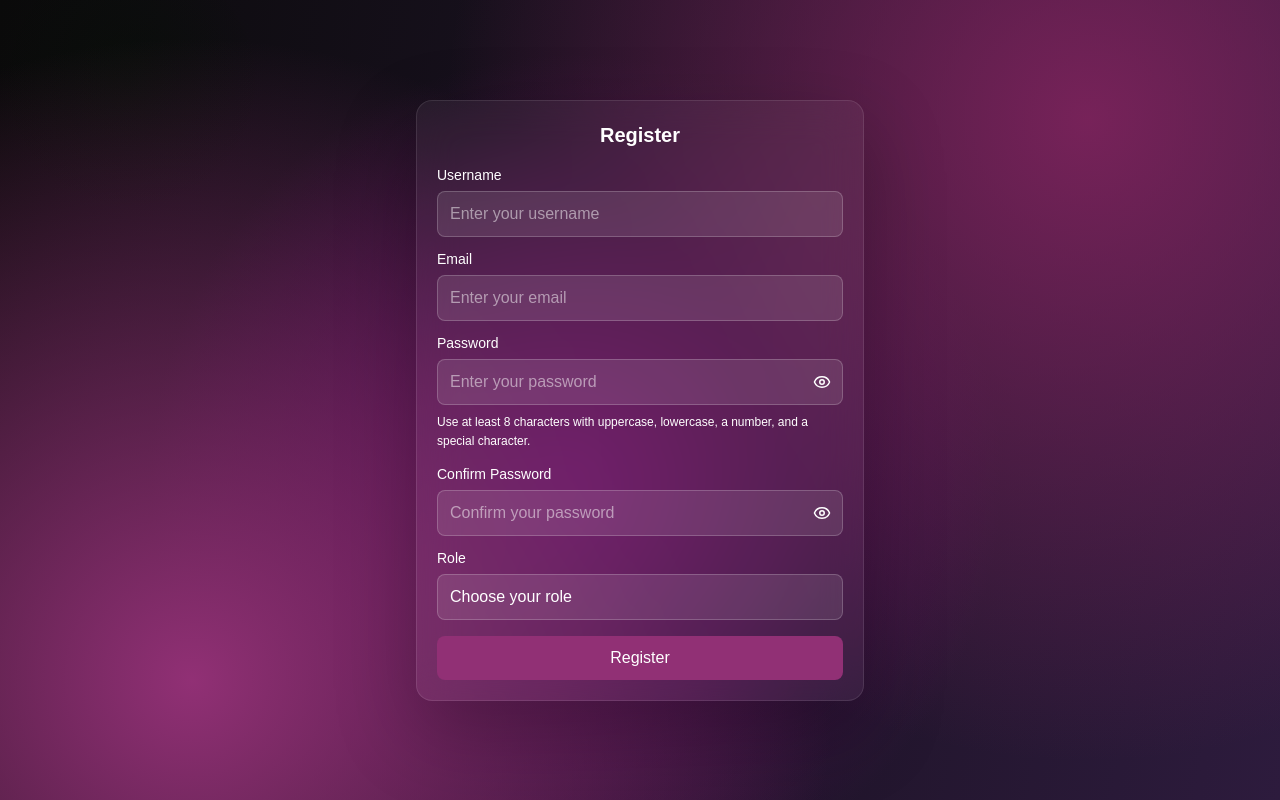
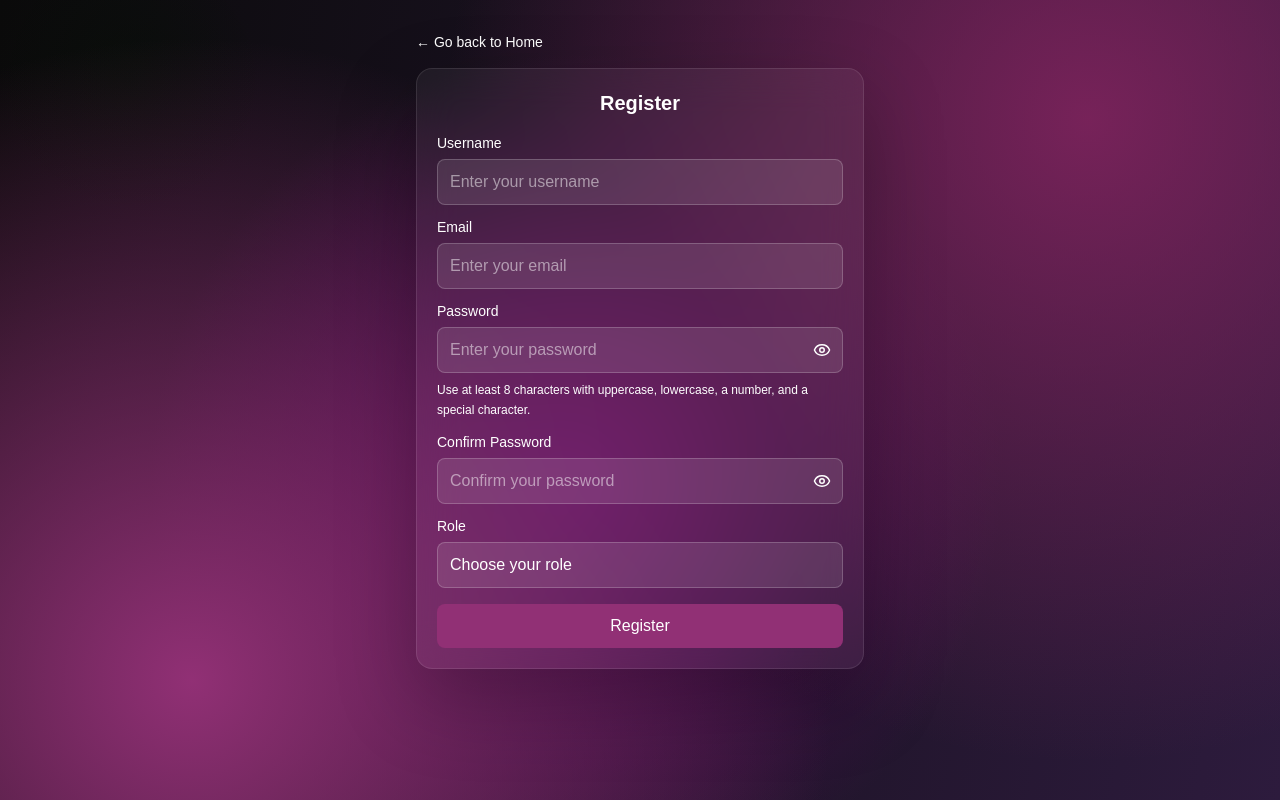
Before and after one commit to reemnii/ArenaFlow, a React (Vite) app: page /register in a window 1280 px wide. Built offline with nearby package versions, Linux system fonts and the light colour scheme; a web font is replaced by a local one.

Commit message:
made some necassary changes for the frontend

```diff
--- a/src/pages/Home.jsx
+++ b/src/pages/Home.jsx
@@ -445,7 +445,7 @@ export default function Home() {
 
           <div className="lg:col-span-5">
             <div
-              className={`${glassCard} relative min-h-[320px] overflow-hidden sm:min-h-[420px] lg:min-h-[500px]`}
+              className={`${glassCard} relative h-[320px] overflow-hidden sm:h-[420px] lg:h-[515px]`}
             >
               <AnimatePresence mode="wait">
                 <motion.img
@@ -460,7 +460,6 @@ export default function Home() {
                 />
               </AnimatePresence>
 
-              <div className="absolute inset-0 bg-gradient-to-br from-[#1d2360]/70 via-[#6f2380]/45 to-[#b0185e]/65" />
               <div className="absolute inset-0 bg-[linear-gradient(135deg,rgba(255,255,255,0.12),transparent_30%,transparent_70%,rgba(255,255,255,0.06))]" />
 
               <div className="absolute left-3 right-3 top-3 flex items-center justify-between sm:left-4 sm:right-4 sm:top-4">
@@ -516,7 +515,7 @@ export default function Home() {
       </section>
 
       <section className="mx-auto max-w-7xl px-3 py-5 sm:px-6 sm:py-6 lg:px-8">
-        <div className="mb-5 flex flex-col gap-2 sm:flex-row sm:items-end sm:justify-between">
+       <div className={`${glassCard} p-4 sm:p-6 lg:p-8`}>
           <div>
             <p className="text-[11px] font-bold uppercase tracking-[0.28em] text-brand dark:text-fuchsia-300">
               Quick Access
@@ -525,9 +524,8 @@ export default function Home() {
               Move faster through the platform
             </h2>
           </div>
-        </div>
 
-        <div className="grid grid-cols-1 gap-4 sm:grid-cols-2 xl:grid-cols-4">
+        <div className="mt-5 grid grid-cols-1 gap-4 sm:grid-cols-2 xl:grid-cols-4">
           {quickActions.map((item, index) => {
             const Icon = item.icon;
 
@@ -572,6 +570,7 @@ export default function Home() {
             );
           })}
         </div>
+      </div>
       </section>
 
       <section className="mx-auto max-w-7xl px-3 py-5 sm:px-6 sm:py-6 lg:px-8">
--- a/src/pages/Register.jsx
+++ b/src/pages/Register.jsx
@@ -1,5 +1,5 @@
 import { useState } from "react";
-import { useNavigate } from "react-router-dom";
+import { useNavigate, Link } from "react-router-dom";
 import { Eye, EyeOff } from "lucide-react";
 
 export default function Register() {
@@ -101,7 +101,14 @@ export default function Register() {
   }
 
   return (
-    <div className="flex justify-center items-center min-h-screen overflow-y-auto px-4 py-5 sm:py-6">
+    <div className="flex flex-col items-center min-h-screen overflow-y-auto px-4 py-5 sm:py-6">
+
+  <Link
+  to="/"
+  className="flex items-center gap-2 mb-4 mt-2 text-sm text-inherit hover:text-brand transition cursor-pointer w-full max-w-sm sm:max-w-md"
+>
+  ← Go back to Home
+</Link>
       <form
         onSubmit={handleSubmit}
         className="w-full max-w-sm sm:max-w-md bg-white/5 backdrop-blur-[20px] border border-white/10 rounded-2xl shadow-[0_30px_80px_rgba(0,0,0,0.25)] p-4 sm:p-5"
```
